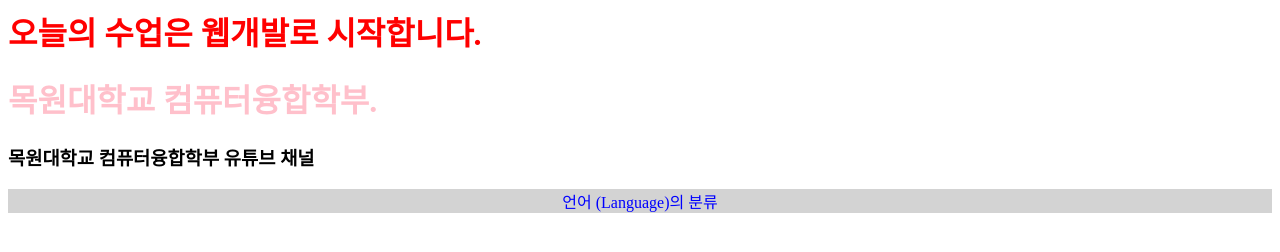
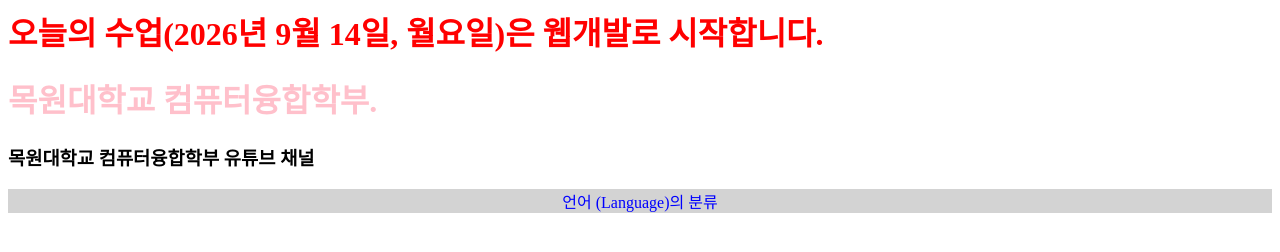
Before and after one commit to imzero281/web260914, a plain HTML site: page index.html in a window 1280 px wide. Drawn offline with Linux system fonts and the light colour scheme.

Commit message:
index.html

```diff
--- a/index.html
+++ b/index.html
@@ -3,7 +3,7 @@
     <title>이찬미</title>
   </head>
   <body>
-    <h1 style="color:red;">오늘의 수업은 웹개발로 시작합니다.</h1>
+    <h1 style="color:red;">오늘의 수업(2026년 9월 14일, 월요일)은 웹개발로 시작합니다.</h1>
     <h1 style="color:pink;">목원대학교 컴퓨터융합학부.</h1>
     <h3> 목원대학교 컴퓨터융합학부 유튜브 채널</h3>
     <div style="color:blue; background-color:lightgray; text-align:center; font-wight:blodl">언어 (Language)의 분류</div>
```
